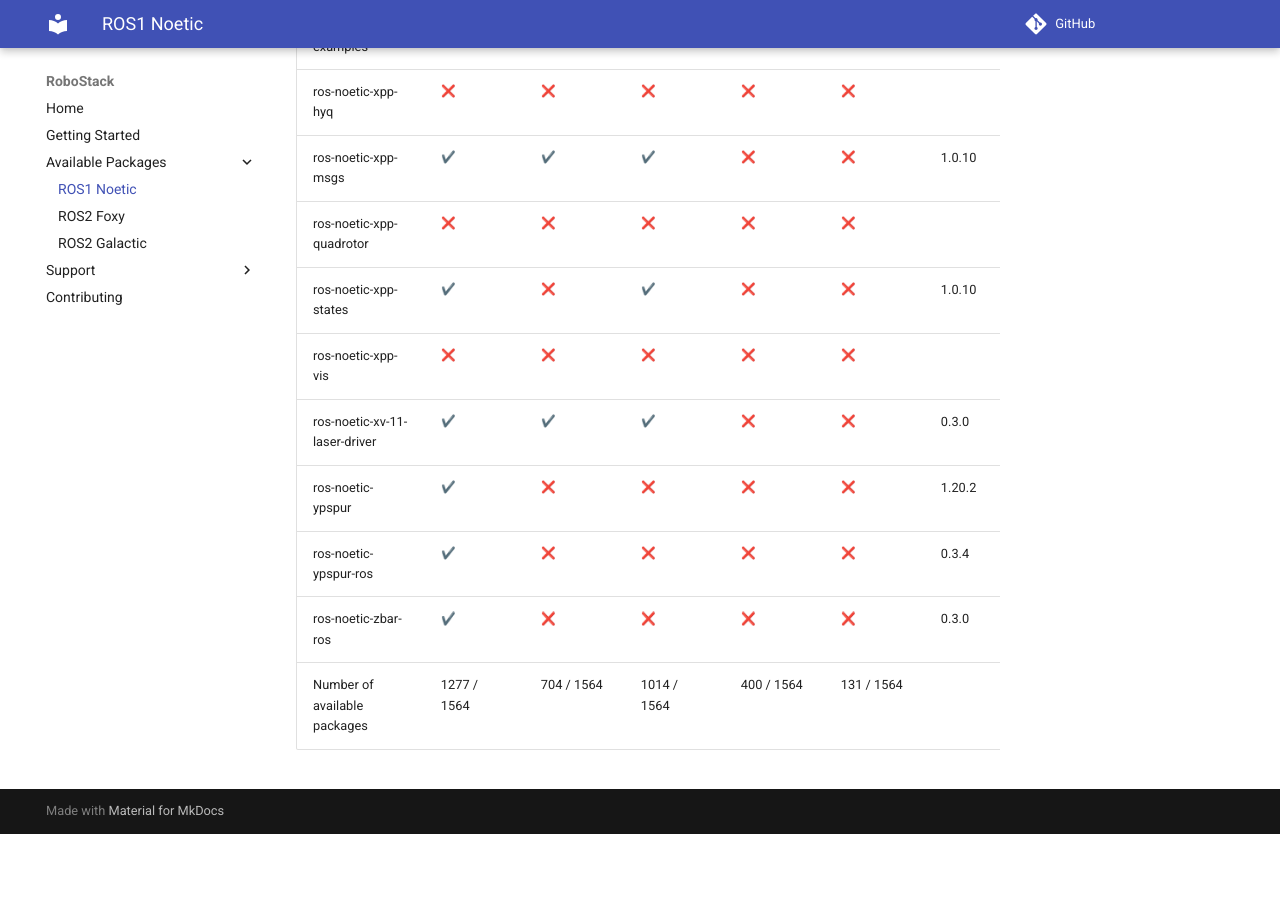
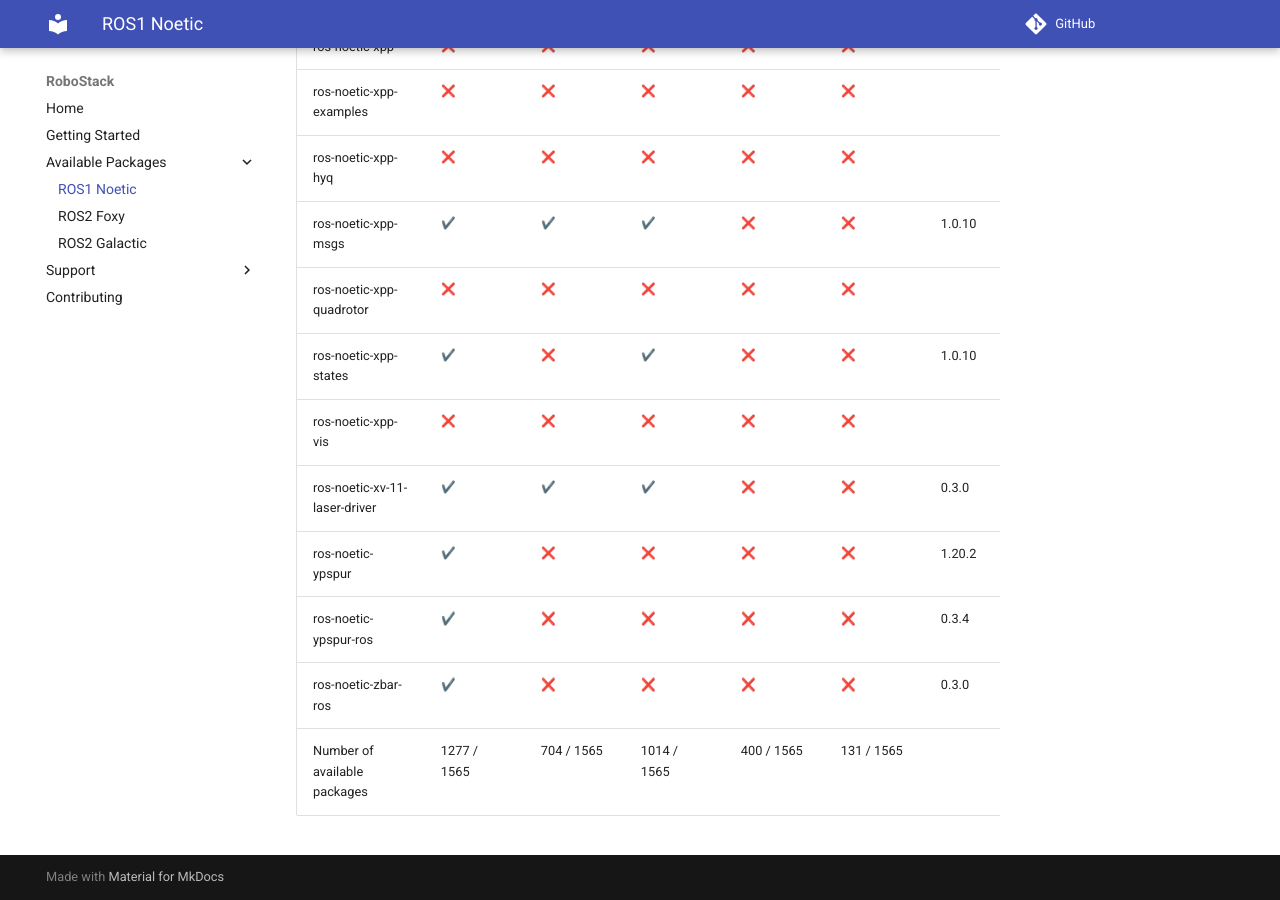
Before and after one commit to RoboStack/robostack.github.io, an MkDocs documentation site: the page built from docs/noetic.md, in a window 1280 px wide and 900 px high, scrolled down 113435 px. Built offline with MkDocs 1.6.1 and Material for MkDocs 9.7.7, drawn with Linux system fonts in a browser that asks for light colours; emoji names are drawn with the system emoji font; comment, search, counter and statistics services are not loaded; before the commit the page ends 114269 px from its top, so only the background shows below that; some of the changed text lies outside the part shown.

Commit message:
Update tables

```diff
--- a/docs/noetic.md
+++ b/docs/noetic.md
@@ -1564,4 +1565,4 @@
 | ros-noetic-ypspur | :heavy_check_mark: { data-sort='1' } | :x: { data-sort='0' } | :x: { data-sort='0' } | :x: { data-sort='0' } | :x: { data-sort='0' } | 1.20.2  |
 | ros-noetic-ypspur-ros | :heavy_check_mark: { data-sort='1' } | :x: { data-sort='0' } | :x: { data-sort='0' } | :x: { data-sort='0' } | :x: { data-sort='0' } | 0.3.4  |
 | ros-noetic-zbar-ros | :heavy_check_mark: { data-sort='1' } | :x: { data-sort='0' } | :x: { data-sort='0' } | :x: { data-sort='0' } | :x: { data-sort='0' } | 0.3.0  |
-| Number of available packages |  1277 / 1564 | 704 / 1564 | 1014 / 1564 | 400 / 1564 | 131 / 1564 |
+| Number of available packages |  1277 / 1565 | 704 / 1565 | 1014 / 1565 | 400 / 1565 | 131 / 1565 |
```
Also changed, not shown: other parts of docs/noetic.md (+1 -0 lines).
